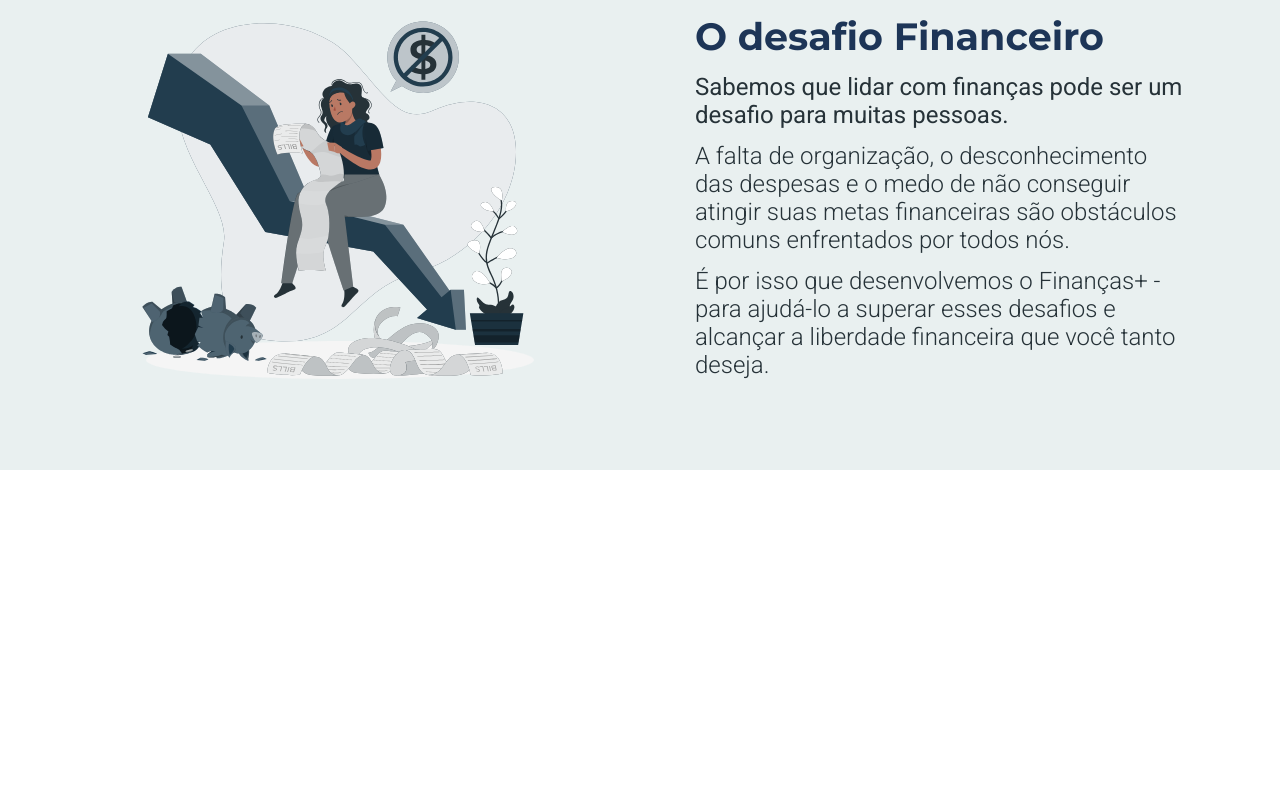
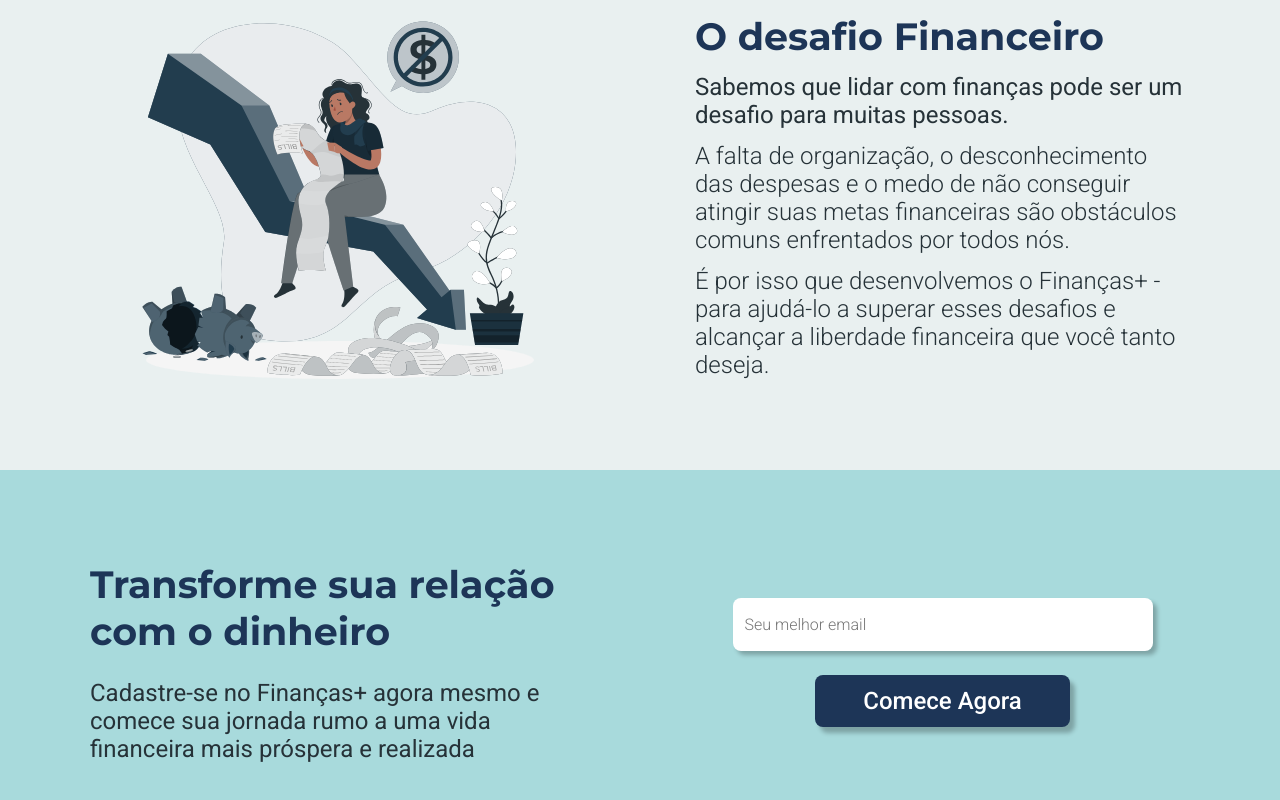
Before and after one commit to julianebueno/Aula-Projeto-Financas, a React (Vite) app: page / in a window 1280 px wide. Shown: the part 702-1502 px from the top of the page. Before the commit the page ends 1172 px from the top, so only its background shows below. Built offline with nearby package versions, Linux system fonts and the light colour scheme.

Commit message:
feat: :sparkles: criação do BannerComeceAgora

```diff
--- /dev/null
+++ b/src/componentes/BannerComeceAgora/BannerComeceAgora.jsx
@@ -0,0 +1,22 @@
+import React from 'react'
+import {StylesBannerComeceAgora} from './bannerComeceAgora.styles'
+
+const BannerComeceAgora = () => {
+  return (
+    <StylesBannerComeceAgora>
+
+      <section className={'containerTexto'}>
+        <h2>Transforme sua relação com o dinheiro</h2>
+        <h3>Cadastre-se no Finanças+ agora mesmo e comece sua jornada rumo a uma vida financeira mais próspera e realizada</h3>
+      </section>
+
+      <section className={'containerInput'}>
+        <input className={'inputMelhorEmailCadastro'} placeholder='Seu melhor email'></input>
+        <button>Comece Agora</button>
+      </section>
+
+    </StylesBannerComeceAgora>
+  )
+}
+
+export default BannerComeceAgora
--- /dev/null
+++ b/src/componentes/BannerComeceAgora/bannerComeceAgora.styles.js
@@ -0,0 +1,35 @@
+import styled from "styled-components"
+
+export const StylesBannerComeceAgora = styled.section`
+
+display: flex;
+justify-content: space-between;
+width: 100%;
+padding: 24px 100px;
+background-color:  ${(props)=> props.theme.blue200};
+
+.containerTexto{
+  width: 45%;
+  display: flex;
+  padding: 67px 0;
+  flex-direction: column;
+  justify-content: center;
+  align-items: flex-start;
+  gap: 24px;
+}
+
+.containerInput{
+  width: 45%;
+  display: flex;
+  padding: 67px 0;
+  flex-direction: column;
+  justify-content: center;
+  align-items: center;
+  gap: 24px;
+}
+
+.inputMelhorEmailCadastro{
+  width: 80%;
+}
+
+`
--- a/src/pages/LandingPage.jsx
+++ b/src/pages/LandingPage.jsx
@@ -5,6 +5,7 @@ import {StylesLandingPage} from './landingPage.styles'
 import Header from '../componentes/Header/Header.jsx'
 import BannerBemVindo from '../componentes/BannerBemVindo/BannerBemVindo.jsx'
 import BannerDesafioFinanceiro from '../componentes/BannerDesafioFinanceiro/BannerDesafioFinanceiro.jsx'
+import BannerComeceAgora from '../componentes/BannerComeceAgora/BannerComeceAgora.jsx'
 
 const LandingPage = () => {
   return (
@@ -13,6 +14,7 @@ const LandingPage = () => {
       <Header/>
       <BannerBemVindo/>
       <BannerDesafioFinanceiro/>
+      <BannerComeceAgora/>
     </StylesLandingPage>
 
   )
```
